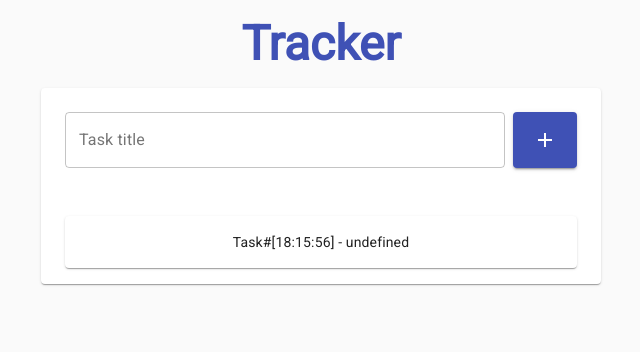
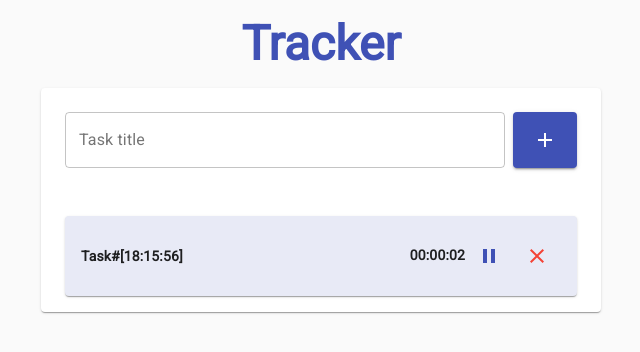
Before and after one commit to bogdan2341/task-timer, a React (Create React App) app: page / in a window 1280 px wide. Both pictures are taken after a click on the button 864 px from the left and 140 px from the top of the page. Shown: the top 352 px of the page, without its empty margins (319-959 px from the left). Built offline with nearby package versions, Linux system fonts and the light colour scheme.

Commit message:
Change design and behavior

```diff
--- a/src/components/TaskItem.js
+++ b/src/components/TaskItem.js
@@ -1,18 +1,65 @@
-import { Paper } from "@material-ui/core";
+import { IconButton, Paper } from "@material-ui/core";
 import { makeStyles } from "@material-ui/core";
+import CloseIcon from "@material-ui/icons/Close";
+import PlayIcon from "@material-ui/icons/PlayArrow";
+import PauseIcon from "@material-ui/icons/Pause";
+import TaskTimer from "./TaskTimer";
+import { useDispatch } from "react-redux";
+import { pauseTimer, resumeTimer } from "../redux/actions";
+import { indigo } from "@material-ui/core/colors";
+import clsx from "clsx";
 
 const useStyles = makeStyles((theme) => ({
   root: {
     margin: theme.spacing(1),
     padding: theme.spacing(2),
+    display: "flex",
+    justifyContent: "space-between",
+    alignItems: "center",
+    transition: ".2s ease-in",
+  },
+  paused: {
+    fontWeight: "bold",
+    backgroundColor: indigo[50],
+    transition: ".2s ease-out",
   },
 }));
 
 function TaskItem(props) {
   const classes = useStyles();
+  const dispatch = useDispatch();
+
+  const onPauseHandler = () => {
+    if (props.isPaused) {
+      return dispatch(resumeTimer(props.timerId, Date.now()));
+    } else {
+      return dispatch(pauseTimer(props.timerId, Date.now()));
+    }
+  };
+
   return (
-    <Paper onClick={props.onClick} className={classes.root}>
-      {props.title + " - " + props.id}
+    <Paper
+      className={clsx(classes.root, { [classes.paused]: !props.isPaused })}
+    >
+      {props.title}
+
+      <div>
+        <TaskTimer
+          startingTime={props.startingTime}
+          isPaused={props.isPaused}
+          pausingTime={props.pausingTime}
+        />
+        <IconButton onClick={() => onPauseHandler()}>
+          {props.isPaused ? (
+            <PlayIcon color="primary" />
+          ) : (
+            <PauseIcon color="primary" />
+          )}
+        </IconButton>
+        <IconButton onClick={props.onRemove}>
+          <CloseIcon color="error" />
+        </IconButton>
+      </div>
     </Paper>
   );
 }
```
